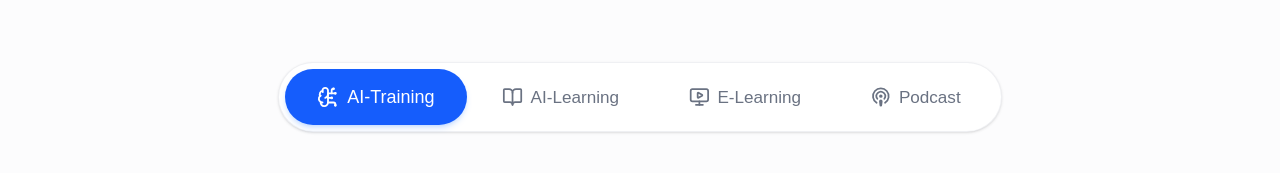
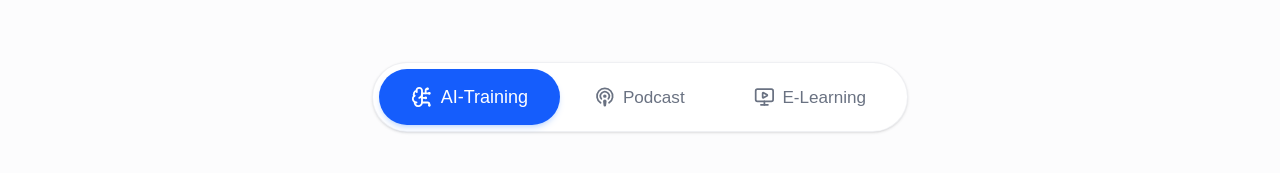
Before and after one commit to THISCAKee/e-training, a Next.js app: page / in a window 1280 px wide. Shown: the part 563-736 px from the top of the page. Built offline with nearby package versions, Linux system fonts and the light colour scheme; no server answers; the database is empty; a web font is replaced by a local one.

Commit message:
refactor(HomeModes): replace AI-Learning mode with Podcast mode in home menu

```diff
--- a/src/components/HomeModes.tsx
+++ b/src/components/HomeModes.tsx
@@ -73,15 +73,15 @@ export default function HomeModes() {
               AI-Training
             </button>
             <button
-              onClick={() => setActiveMode("learning")}
+              onClick={() => setActiveMode("podcast")}
               className={`flex items-center px-8 py-3.5 rounded-full text-lg font-medium transition-all duration-300 ${
-                activeMode === "learning"
+                activeMode === "podcast"
                   ? "bg-blue-600 text-white shadow-md shadow-blue-500/20 transform scale-100"
                   : "text-gray-500 hover:text-gray-900 hover:bg-gray-50 scale-95"
               }`}
             >
-              <BookOpen className="mr-2" size={22} />
-              AI-Learning
+              <Podcast className="mr-2" size={22} />
+              Podcast
             </button>
             <a
               href="http://202.28.34.38/elearning/"
@@ -92,17 +92,6 @@ export default function HomeModes() {
               <MonitorPlay className="mr-2" size={22} />
               E-Learning
             </a>
-            <button
-              onClick={() => setActiveMode("podcast")}
-              className={`flex items-center px-8 py-3.5 rounded-full text-lg font-medium transition-all duration-300 ${
-                activeMode === "podcast"
-                  ? "bg-blue-600 text-white shadow-md shadow-blue-500/20 transform scale-100"
-                  : "text-gray-500 hover:text-gray-900 hover:bg-gray-50 scale-95"
-              }`}
-            >
-              <Podcast className="mr-2" size={22} />
-              Podcast
-            </button>
           </div>
         </div>
 
```
